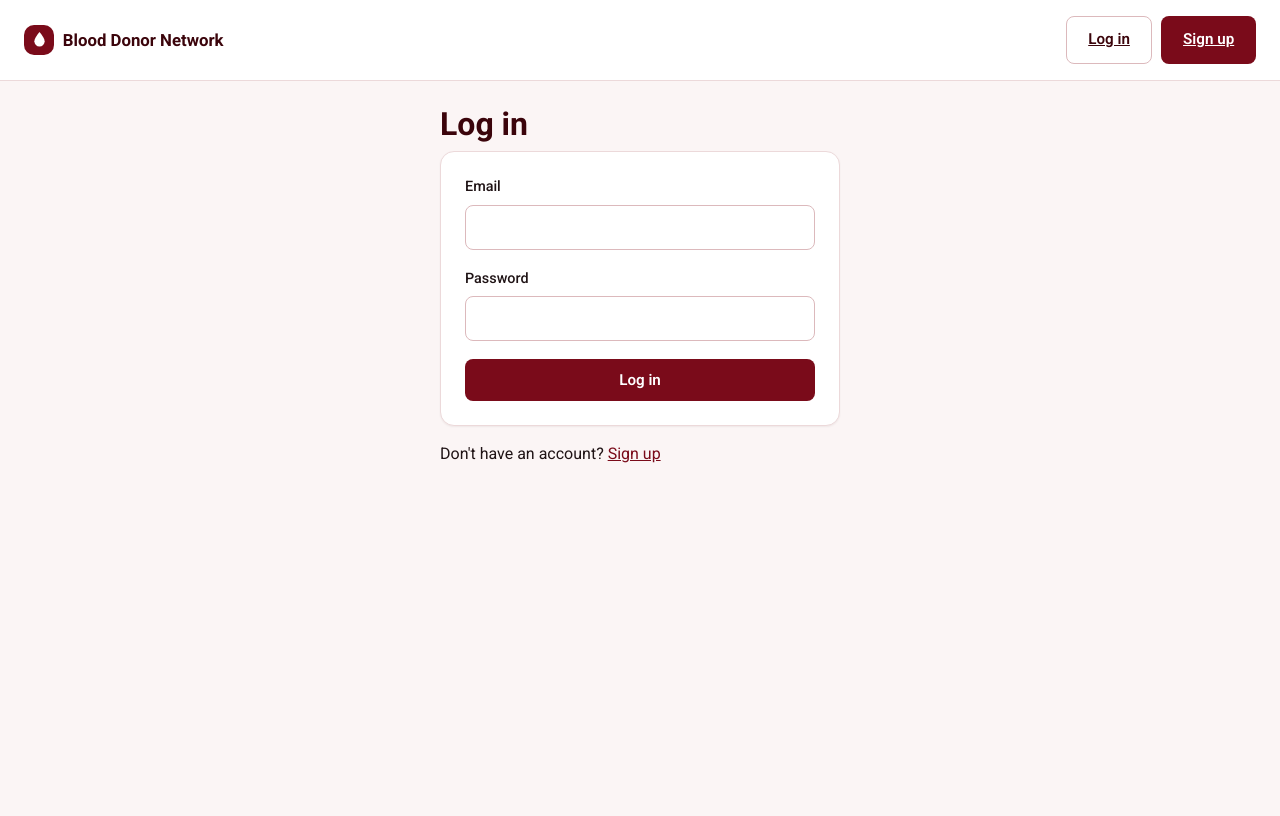
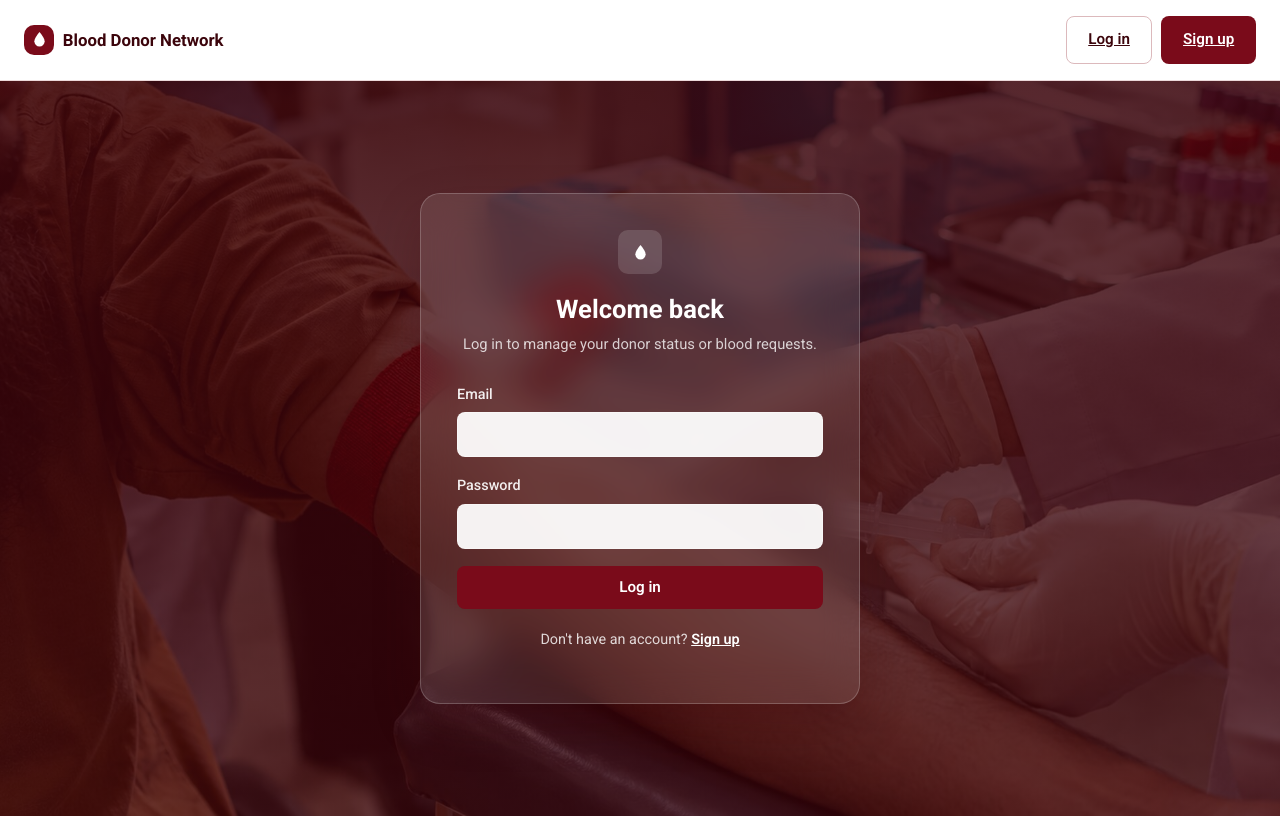
Before and after one commit to Anum-shahzad/Blood-Donor-Network, a React (Vite) app in the folder frontend/: page /login in a window 1280 px wide. Built offline with nearby package versions, Linux system fonts and the light colour scheme; no server answers.

Commit message:
style: redesign login page

```diff
--- a/frontend/src/pages/Login.jsx
+++ b/frontend/src/pages/Login.jsx
@@ -3,6 +3,7 @@ import { useNavigate, Link } from 'react-router-dom';
 import { apiPost } from '../api/client.js';
 import { saveSession, dashboardPathFor } from '../auth/session.js';
 import TopBar from '../components/TopBar.jsx';
+import BrandMark from '../components/BrandMark.jsx';
 
 export default function Login() {
   const navigate = useNavigate();
@@ -29,10 +30,15 @@ export default function Login() {
   return (
     <>
       <TopBar />
-      <main className="page" style={{ maxWidth: 440 }}>
-        <h1>Log in</h1>
+      <div className="auth-screen" style={{ backgroundImage: "url('/images/hero-donation.jpg')" }}>
+        <div className="auth-card">
+          <div className="auth-card-brand">
+            <BrandMark onDark size={44} />
+          </div>
+          <h1>Welcome back</h1>
+          <p className="auth-card-subtext">Log in to manage your donor status or blood requests.</p>
 
-        <form onSubmit={handleSubmit} className="form-card">
+          <form onSubmit={handleSubmit}>
             {error && <p className="error-banner">{error}</p>}
             <label className="field">
               Email
@@ -47,10 +53,11 @@ export default function Login() {
             </button>
           </form>
 
-        <p style={{ marginTop: '1rem' }}>
+          <p className="auth-card-footer">
             Don't have an account? <Link to="/signup">Sign up</Link>
           </p>
-      </main>
+        </div>
+      </div>
     </>
   );
 }
```
Lines whose indentation alone changed are shown as unchanged.
